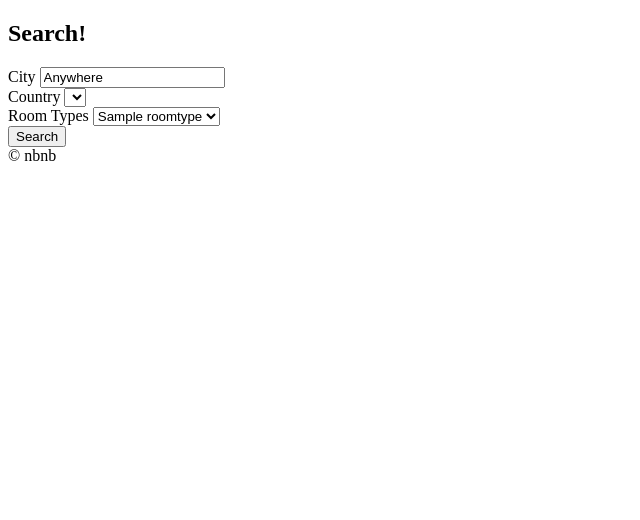
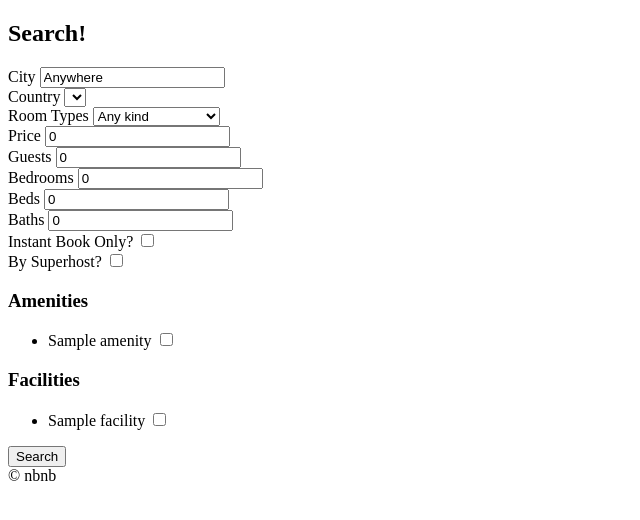
Before and after one commit to wookkl/airbnb-clone, a Django app: page /rooms/search/ in a window 1280 px wide. Shown: the part 60-580 px from the top of the page, without its empty margins (0-640 px from the left). Run offline with Django 3.2, Linux system fonts and the light colour scheme; tables that the repository leaves empty hold one stand-in row (values such as "Sample post"); lists and menus that the app fills with data are empty.

Commit message:
finished form in search

```diff
--- a/rooms/views.py
+++ b/rooms/views.py
@@ -25,12 +25,50 @@ class RoomDetail(DetailView):
 def search(request):
 
     """ search Definition """
-    print(request.GET)
+
     city = request.GET.get("city", "Anywhere")
     city = str.capitalize(city)
+
+    country = request.GET.get("country", "KR")
+    room_type = int(request.GET.get("room_type", 0))
+
+    price = int(request.GET.get("price", 0))
+    guests = int(request.GET.get("guests", 0))
+    bedrooms = int(request.GET.get("bedrooms", 0))
+    beds = int(request.GET.get("beds", 0))
+    baths = int(request.GET.get("baths", 0))
+    s_amenities = request.GET.getlist("amenities")
+    s_facilities = request.GET.getlist("facilities")
+    instant = request.GET.get("instant", False)
+    superhost = request.GET.get("superhost", False)
+
+    form = {
+        "city": city,
+        "s_room_type": room_type,
+        "s_country": country,
+        "price": price,
+        "guests": guests,
+        "bedrooms": bedrooms,
+        "beds": beds,
+        "baths": baths,
+        "instant": instant,
+        "superhost": superhost,
+    }
+
     room_types = models.RoomType.objects.all()
+    amenities = models.Amenity.objects.all()
+    facilities = models.Facility.objects.all()
+
+    choices = {
+        "countries": countries,
+        "room_types": room_types,
+        "amenities": amenities,
+        "facilities": facilities,
+        "s_amenities": s_amenities,
+        "s_facilities": s_facilities,
+    }
     return render(
         request,
         "rooms/search.html",
-        {"city": city, "countries": countries, "room_types": room_types},
+        {**form, **choices},
     )
--- a/templates/rooms/search.html
+++ b/templates/rooms/search.html
@@ -12,28 +12,96 @@
 {% block content %}
 <h2>Search!</h2>
 
-    <form method = "get" action =  " {% url "rooms:search" %} ">
+<form method="get" action=" {% url "rooms:search" %} ">
     <div>
         <label for="city">City</label>
-            <input id="city" value = "{{city}}" name = "city" placeholder = "Search by City" />
+        <input id="city" value="{{city}}" name="city" placeholder="Search by City" />
     </div>
 
     <div>
         <label for="country">Country</label>
-            <select id="country" name = "country">
+        <select id="country" name="country">
             {% for country in countries %}
-                    <option value="{{country.code}}">{{country.name}}</option>
+            <option s value="{{country.code}}" {% if country.code == s_country %}selected{% endif %}>{{country.name}}
+            </option>
             {% endfor %}
         </select>
     </div>
+
     <div>
         <label for="room_type">Room Types</label>
-            <select id="room_type" name = "room_type">
+        <select id="room_type" name="room_type">
+            <option value="0" {% if s_room_type == 0 %}selected{% endif %}>Any kind</option>
             {% for room_type in room_types %}
-                    <option value="{{room_type.pk}}">{{room_type.name}}</option>
+            <option value="{{room_type.pk}}" {% if room_type.pk == s_room_type %}selected{% endif %}>{{room_type.name}}
+            </option>
             {% endfor %}
         </select>
     </div>
+
+    <div>
+        <label for="price">Price</label>
+        <input value="{{price}}" id="price" type="number" name="price" placeholder="Price" />
+    </div>
+
+    <div>
+        <label for="guests">Guests</label>
+        <input value="{{guests}}" id="guests" type="number" name="guests" placeholder="Guests" />
+    </div>
+
+    <div>
+        <label for="bedrooms">Bedrooms</label>
+        <input value="{{bedrooms}}" id="bedrooms" type="number" name="bedrooms" placeholder="Bedrooms" />
+    </div>
+
+    <div>
+        <label for="beds">Beds</label>
+        <input value="{{beds}}" id="beds" type="number" name="beds" placeholder="Beds" />
+    </div>
+
+    <div>
+        <label for="baths">Baths</label>
+        <input value="{{baths}}" id="baths" type="number" name="baths" placeholder="Baths" />
+    </div>
+
+    <div>
+        <label for="instant">Instant Book Only?</label>
+        <input id="instant" type="checkbox" name="instant"  {% if instant %}checked{% endif %} />
+    </div>
+
+    <div>
+        <label for="superhost">By Superhost?</label>
+        <input id="superhost" type="checkbox" name="superhost"  {% if  superhost %}checked{% endif %} />
+    </div>
+
+    <div>
+        <h3 for="amenities">Amenities</h3>
+        <ul>
+            {% for amenity in amenities %}
+            <li>
+                <label for="a_{{amenity.pk}}">{{amenity.name}}</label>
+                <input id="a_{{amenity.pk}}" name="amenities" type="checkbox" value="{{amenity.pk}}"
+                    {% if  amenity.pk|slugify in s_amenities %}checked{% endif %} />
+            </li>
+            {% endfor %}
+            <label></label>
+        </ul>
+    </div>
+
+    <div>
+        <h3 for="facilities">Facilities</h3>
+        <ul>
+            {% for facility in facilities %}
+            <li>
+                <label for="f_{{facility.pk}}">{{facility.name}}</label>
+                <input id="f_{{facility.pk}}" name="facilities" type="checkbox" value="{{facility.pk}}"
+                    {% if  facility.pk|slugify in s_facilities %}checked{% endif %} />
+            </li>
+            {% endfor %}
+            <label></label>
+        </ul>
+    </div>
+
     <button>Search</button>
 </form>
 
```
Also changed, not shown: notes.md (+7 -0 lines). Lines whose indentation alone changed are shown as unchanged.
